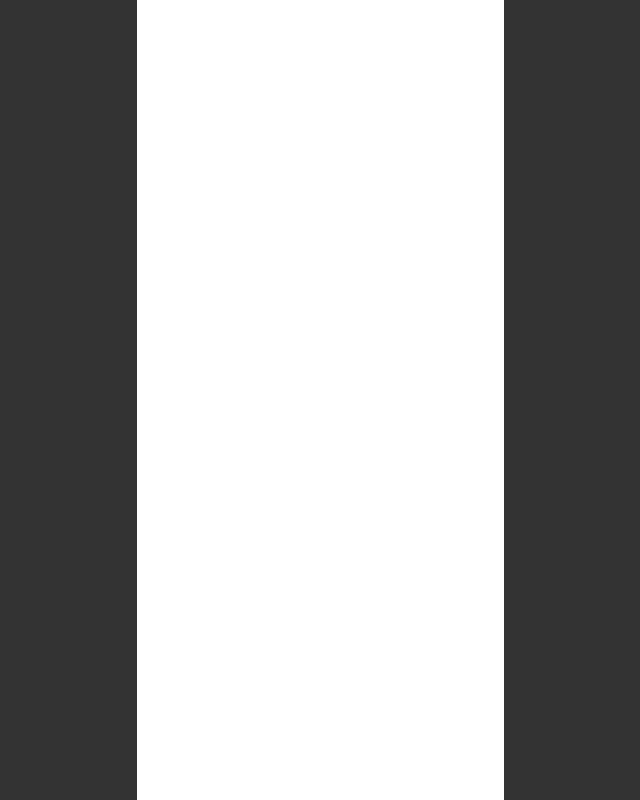
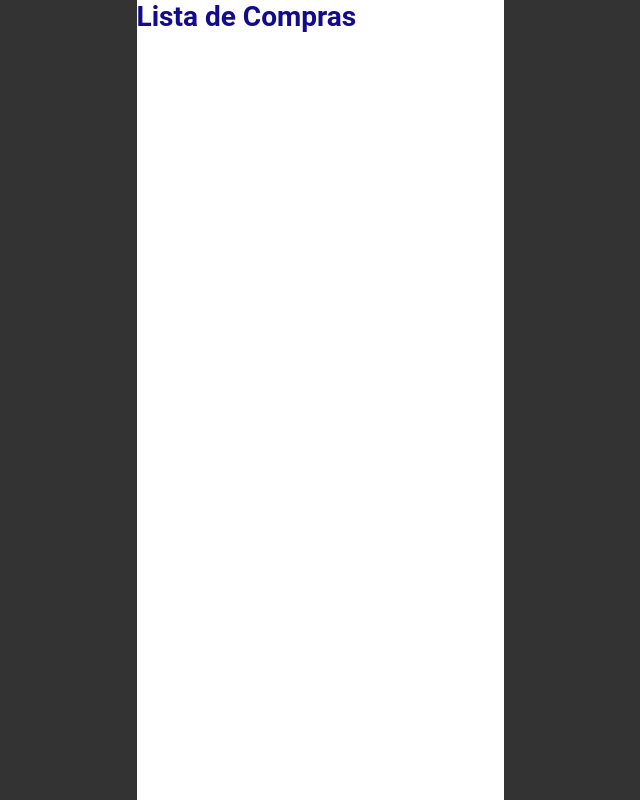
Before and after one commit to jeanramalho/lista-de-compras, a React (Create React App) app: page / in a window 1280 px wide. Shown: the whole page, without its empty margins (320-960 px from the left). Built offline with nearby package versions, Linux system fonts and the light colour scheme.

Commit message:
Cria um título no header

```diff
--- a/src/components/Header/index.jsx
+++ b/src/components/Header/index.jsx
@@ -4,6 +4,10 @@ import { Container } from "./style";
 function Header() {
     return (
         <Container>
+            <div>
+                <h1 className="titulo">Lista de Compras</h1>
+            </div>
+
 
 
         </Container>
```
